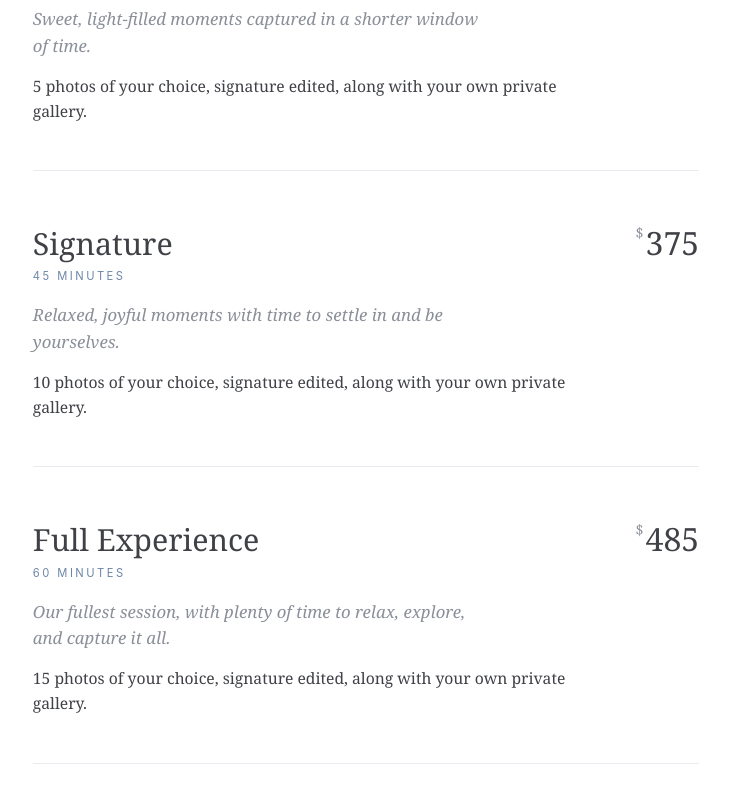
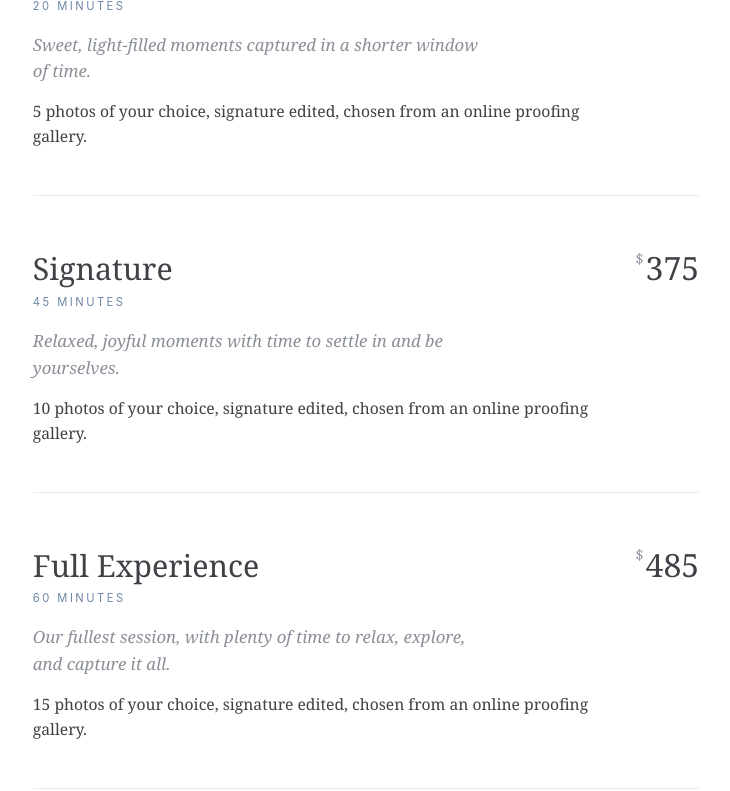
Before and after one commit to SoshiPhotography/Website, a plain HTML site: page pricing.html in a window 1280 px wide. Shown: the part 524-1315 px from the top of the page, without its empty margins (274-1004 px from the left). Drawn offline with Linux system fonts and the light colour scheme.

Commit message:
Revise photo package descriptions in pricing.html
Updated photo package descriptions to specify 'chosen from an online proofing gallery'.

```diff
--- a/pricing.html
+++ b/pricing.html
@@ -1,4 +1,4 @@
-<!doctype html>
+l<!doctype html>
 <html lang="en">
 <head>
 <meta charset="utf-8">
@@ -10,7 +10,7 @@
 <link rel="manifest" href="/site.webmanifest?v=1" />
 <meta name="viewport" content="width=device-width, initial-scale=1">
 <title>Pricing — Soshi Photography</title>
-<meta name="description" content="Outdoor photography packages and pricing from Soshi Photography.">
+<meta name="description" content="Outdoor Jerusalem photography packages and pricing from Soshi Photography.">
 <style>
   :root {
     --bg: #ffffff;
@@ -158,7 +158,7 @@
       <h2>Mini</h2>
       <p class="meta">20 minutes</p>
       <p class="tagline">Sweet, light-filled moments captured in a shorter window of time.</p>
-      <p class="includes">5 photos of your choice, signature edited, along with your own private gallery.</p>
+      <p class="includes">5 photos of your choice, signature edited, chosen from an online proofing gallery.</p>
     </div>
     <div class="price"><sup>$</sup>200</div>
   </article>
@@ -168,7 +168,7 @@
       <h2>Signature</h2>
       <p class="meta">45 minutes</p>
       <p class="tagline">Relaxed, joyful moments with time to settle in and be yourselves.</p>
-      <p class="includes">10 photos of your choice, signature edited, along with your own private gallery.</p>
+      <p class="includes">10 photos of your choice, signature edited, chosen from an online proofing gallery.</p>
     </div>
     <div class="price"><sup>$</sup>375</div>
   </article>
@@ -178,7 +178,7 @@
       <h2>Full Experience</h2>
       <p class="meta">60 minutes</p>
       <p class="tagline">Our fullest session, with plenty of time to relax, explore, and capture it all.</p>
-      <p class="includes">15 photos of your choice, signature edited, along with your own private gallery.</p>
+      <p class="includes">15 photos of your choice, signature edited, chosen from an online proofing gallery.</p>
     </div>
     <div class="price"><sup>$</sup>485</div>
   </article>
```
